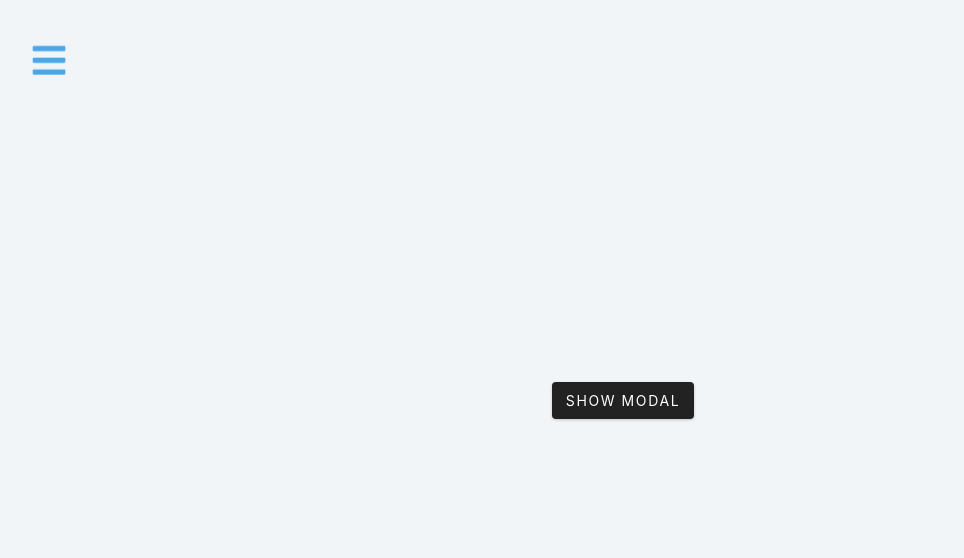
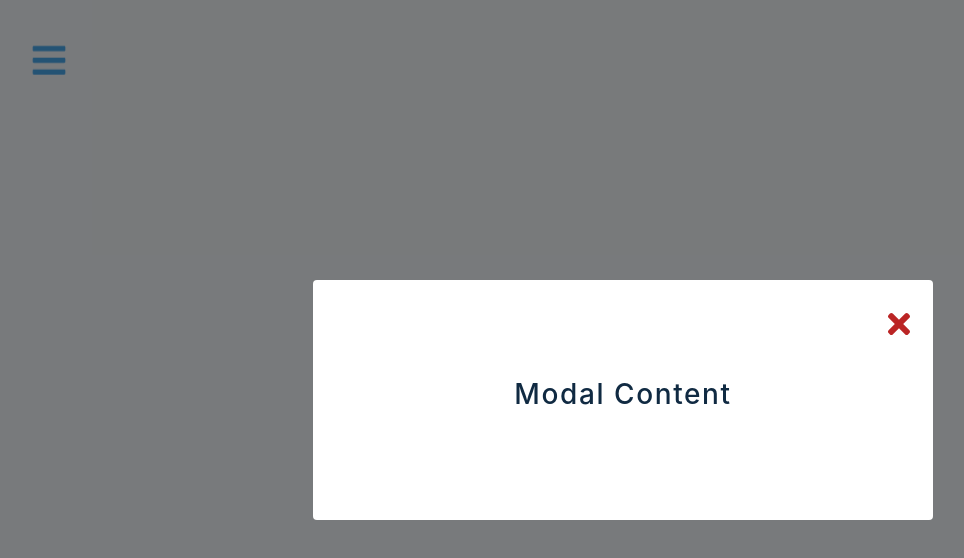
Before and after one commit to bollytn/Test-React, a React (Create React App) app: page / in a window 1280 px wide. Both pictures are taken after a click on the button "SHOW MODAL". Shown: the top 558 px of the page, without its empty margins (17-981 px from the left). Built offline with nearby package versions, Linux system fonts and the light colour scheme.

Commit message:
"Added React context API to manage state for modal and sidebar functionality"

```diff
--- a/src/components/15_Project/sidebar/Home.jsx
+++ b/src/components/15_Project/sidebar/Home.jsx
@@ -1,13 +1,17 @@
+import { useContext } from "react";
 import { FaBars } from "react-icons/fa";
-
+import { AppContext , useGlobalContext} from "./context";
 
 export default function Home() {
+    const {openModal,openSidebar} = useContext(AppContext)
+    // const datas = useGlobalContext()
+
     return (
         <main>
-            <button className="sidebar-toggle">
+            <button className="sidebar-toggle" onClick={openSidebar}>
                 <FaBars />
             </button>
-            <button type="button" class="btn">
+            <button type="button" className="btn" onClick={openModal}>
                 show modal
             </button>
         </main>
--- a/src/components/15_Project/sidebar/Modal.jsx
+++ b/src/components/15_Project/sidebar/Modal.jsx
@@ -1,11 +1,14 @@
 import { FaTimes } from "react-icons/fa";
+import { AppContext } from "./context";
+import { useContext } from "react";
 
 export default function Modal() {
+    const { isModalOpen, closeModal } = useContext(AppContext)
     return (
-        <div className={`modal-overlay`}>
+        <div className={`${isModalOpen ? 'modal-overlay show-modal' : 'modal-overlay'}`}>
             <div className="modal-container">
                 <h3>modal content</h3>
-                <button className="close-modal-btn">
+                <button className="close-modal-btn" onClick={closeModal}>
                     <FaTimes />
                 </button>
             </div>
--- /dev/null
+++ b/src/components/15_Project/sidebar/context.js
@@ -0,0 +1,42 @@
+import React, { useState, useContext } from "react"
+
+const AppContext = React.createContext();
+
+const AppProvider = ({ children }) => {
+
+    const [isSidebarOpen, setIsSidebarOpen] = useState(false)
+    const [isModalOpen, setIsModalOpen] = useState(false)
+
+    const openSidebar = () => {
+        setIsSidebarOpen(true)
+    }
+    const closeSidebar = () => {
+        setIsSidebarOpen(false)
+    }
+    const openModal = () => {
+        setIsModalOpen(true)
+    }
+    const closeModal = () => {
+        setIsModalOpen(false)
+    }
+
+    return <AppContext.Provider value={{
+        isModalOpen,
+        isSidebarOpen,
+        openModal,
+        openSidebar,
+        closeModal,
+        closeSidebar
+    }}
+    >
+        {children}
+    </AppContext.Provider>
+}
+
+// custom hook
+
+export const useGlobalContext = () => {
+    return useContext(AppContext)
+}
+
+export { AppContext, AppProvider }
--- a/src/index.js
+++ b/src/index.js
@@ -2,12 +2,14 @@ import React from 'react';
 import ReactDOM from 'react-dom/client';
 import reportWebVitals from './reportWebVitals';
 import App from './App';
-
+import { AppProvider } from './components/15_Project/sidebar/context';
 
 const root = ReactDOM.createRoot(document.getElementById('root'));
 root.render(
   <React.StrictMode>
-    <App />
+    <AppProvider>
+      <App />
+    </AppProvider>
   </React.StrictMode>
 );
 
```
